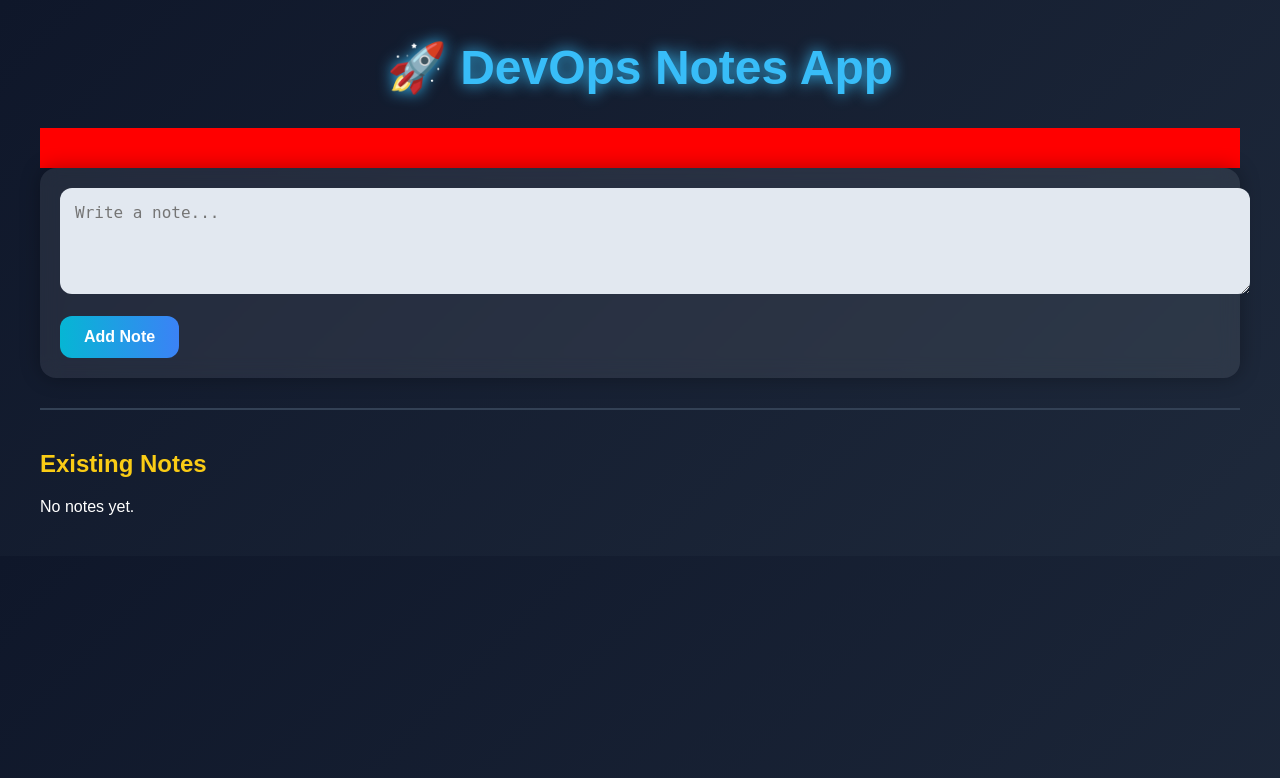
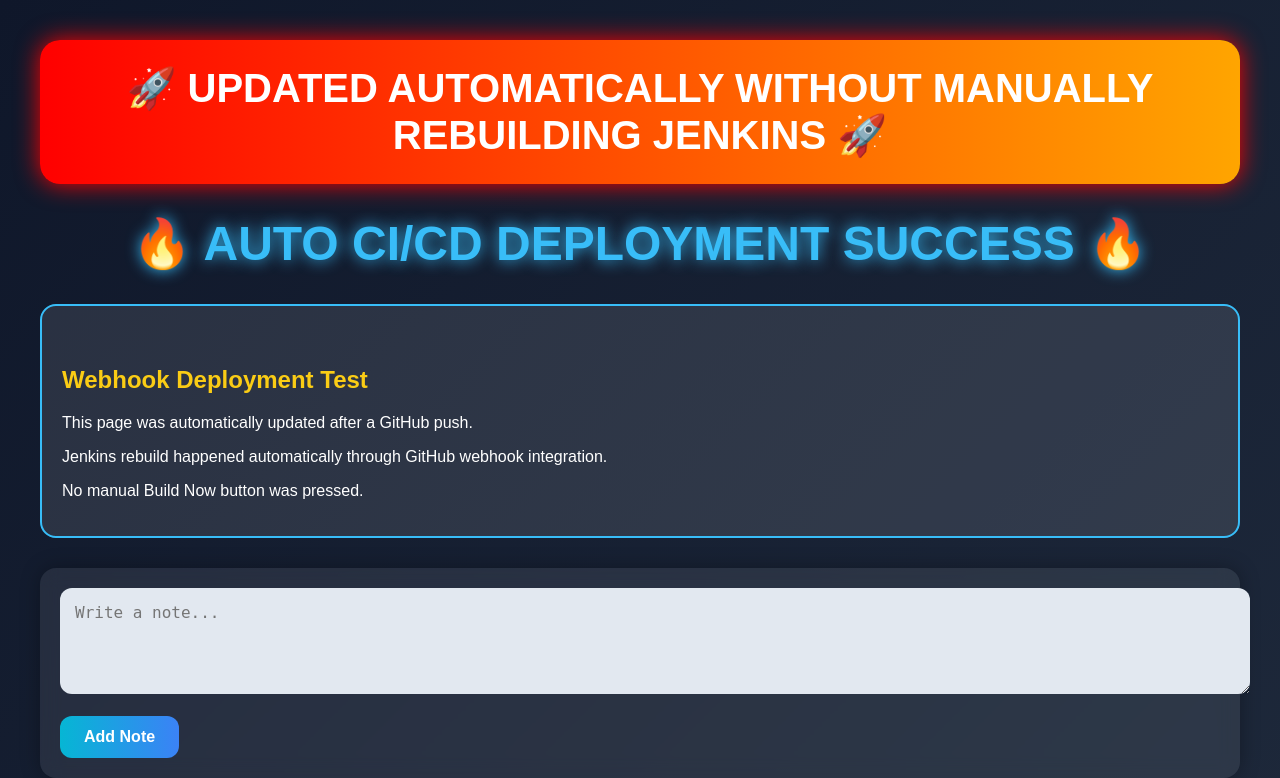
Before and after one commit to TassneemAmer/flask-notes-docker, a Python web app: template app/templates/index.html in a window 1280 px wide. Shown: the top 778 px of the page. Run offline with Jinja, Linux system fonts and the light colour scheme; the template is opened without the code that fills it, so the values that code supplies are empty.

Commit message:
Update index.html

```diff
--- a/app/templates/index.html
+++ b/app/templates/index.html
@@ -84,14 +84,55 @@
 </head>
 
 <body>
-<h1>🚀 DevOps Notes App</h1>
-    <div style="background:red;color:white;padding:20px;font-size:30px;text-align:center;">
-    {{ deployment_message }}
+
+<div style="
+    background: linear-gradient(90deg, red, orange);
+    color: white;
+    text-align: center;
+    padding: 25px;
+    font-size: 40px;
+    font-weight: bold;
+    border-radius: 20px;
+    margin-bottom: 30px;
+    box-shadow: 0 0 25px red;
+">
+    🚀 UPDATED AUTOMATICALLY WITHOUT MANUALLY REBUILDING JENKINS 🚀
+</div>
+
+<h1>🔥 AUTO CI/CD DEPLOYMENT SUCCESS 🔥</h1>
+
+<div style="
+    background-color: rgba(255,255,255,0.1);
+    padding: 20px;
+    border-radius: 16px;
+    margin-bottom: 30px;
+    border: 2px solid #38bdf8;
+">
+    <h2>Webhook Deployment Test</h2>
+    <p>
+        This page was automatically updated after a GitHub push.
+    </p>
+
+    <p>
+        Jenkins rebuild happened automatically through GitHub webhook integration.
+    </p>
+
+    <p>
+        No manual Build Now button was pressed.
+    </p>
 </div>
 
 <form method="POST">
-        <textarea name="content" rows="4" cols="50" placeholder="Write a note..." required></textarea>
+    <textarea
+        name="content"
+        rows="4"
+        cols="50"
+        placeholder="Write a note..."
+        required
+    ></textarea>
+
     <br><br>
+
     <button type="submit">Add Note</button>
 </form>
 
@@ -111,5 +152,6 @@
 {% else %}
 <p>No notes yet.</p>
 {% endif %}
+
 </body>
 </html>
```
Lines whose indentation alone changed are shown as unchanged.
